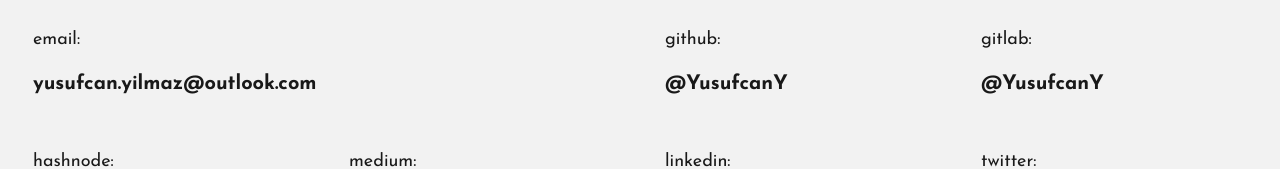
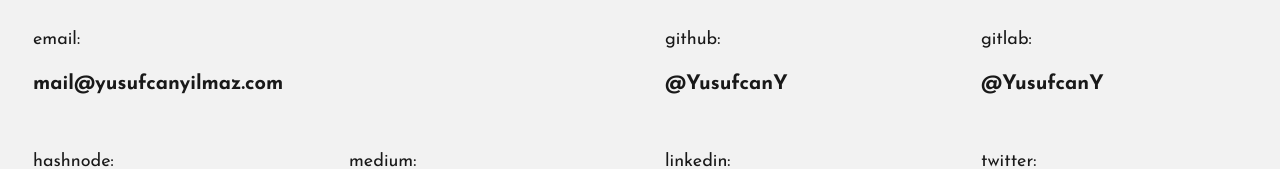
Before and after one commit to YusufcanY/personal-website-v2, a Nuxt app: page /contact in a window 1280 px wide. Shown: the part 283-452 px from the top of the page. Built offline with nearby package versions, Linux system fonts and the light colour scheme.

Commit message:
Updated mail

```diff
--- a/pages/contact.vue
+++ b/pages/contact.vue
@@ -33,10 +33,10 @@
       </h3>
       <a
         class="col-span-1 flex flex-col space-y-4 border border-accent border-opacity-0 p-4 hover:border-opacity-100 hover:shadow-lg md:col-span-2"
-        href="mailto:yusufcan.yilmaz@outlook.com"
+        href="mailto:mail@yusufcanyilmaz.com"
       >
         <span class="text-lg" for="email">email:</span>
-        <span class="text-xl font-bold">yusufcan.yilmaz@outlook.com</span>
+        <span class="text-xl font-bold">mail@yusufcanyilmaz.com</span>
       </a>
       <a
         class="col-span-1 flex flex-col space-y-4 border border-accent border-opacity-0 p-4 hover:border-opacity-100 hover:shadow-lg"
```
